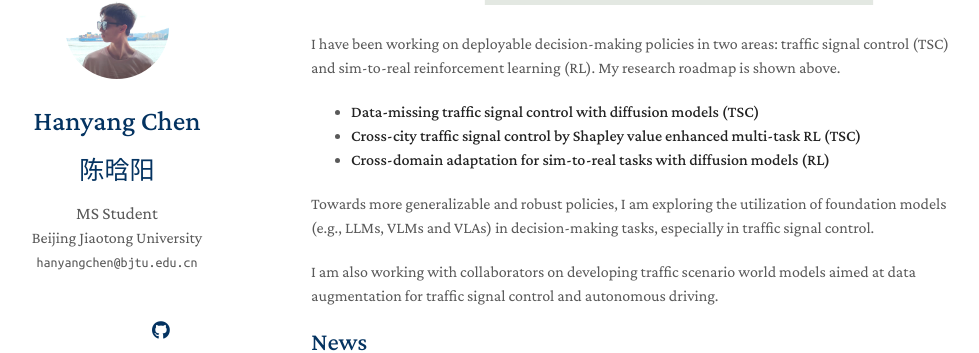
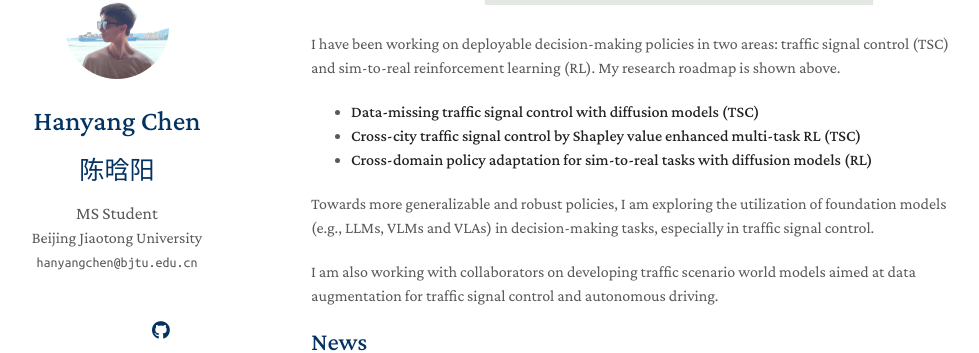
Before and after one commit to hanyang-chen/hanyang-chen.github.io, a Jekyll site: the page built from index.md, in a window 1280 px wide and 900 px high, scrolled down 478 px. Shown: the part 109-462 px from the top of the window, without its empty margins (159-1138 px from the left). Built offline with Jekyll 4.4.1, drawn with Linux system fonts in a browser that asks for light colours; a style sheet for code colours, icons or effects is not loaded; our own code applies the rules of GitHub Pages for plain Markdown files.

```diff
--- a/index.md
+++ b/index.md
@@ -18,7 +18,7 @@ I have been working on deployable decision-making policies in two areas: traffic
 
 - **Data-missing traffic signal control with diffusion models (TSC)**
 - **Cross-city traffic signal control by Shapley value enhanced multi-task RL (TSC)**
-- **Cross-domain adaptation for sim-to-real tasks with diffusion models (RL)**
+- **Cross-domain policy adaptation for sim-to-real tasks with diffusion models (RL)**
 
 Towards more generalizable and robust policies, I am exploring the utilization of foundation models (e.g., LLMs, VLMs and VLAs) in decision-making tasks, especially in traffic signal control.
 
```
